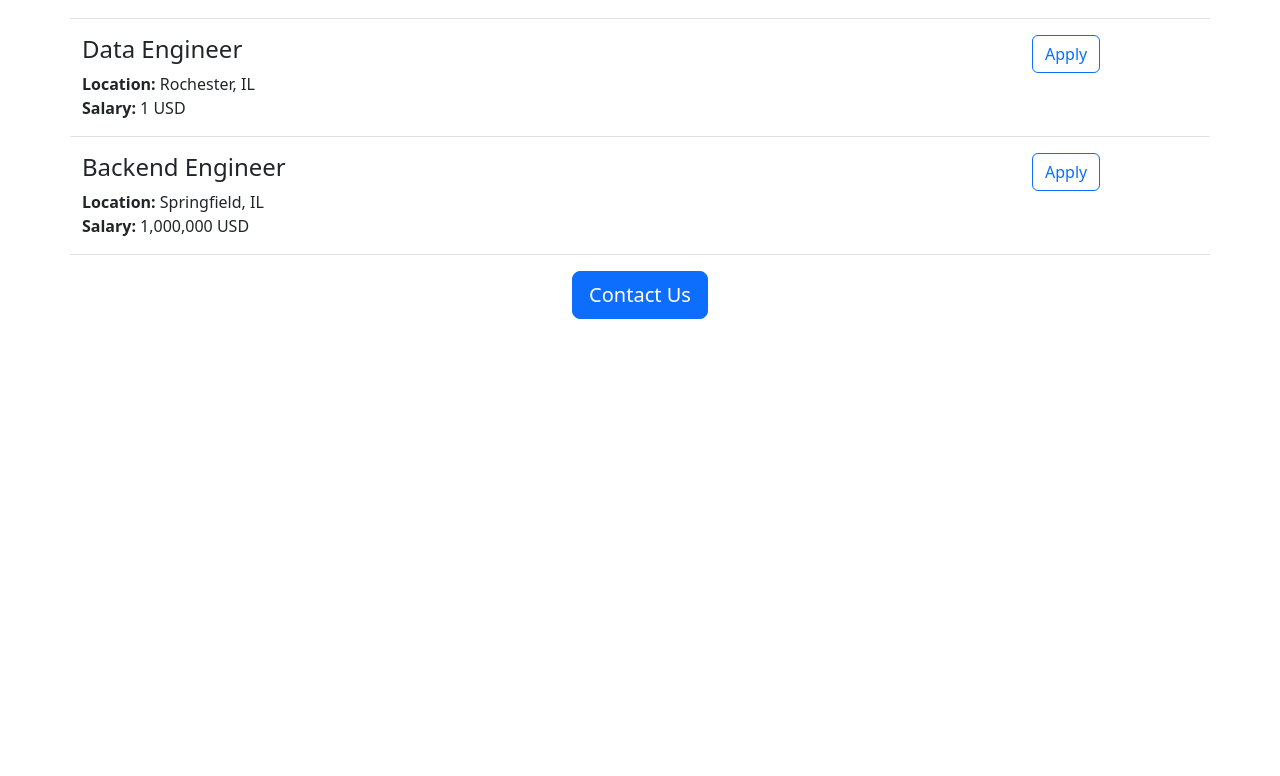
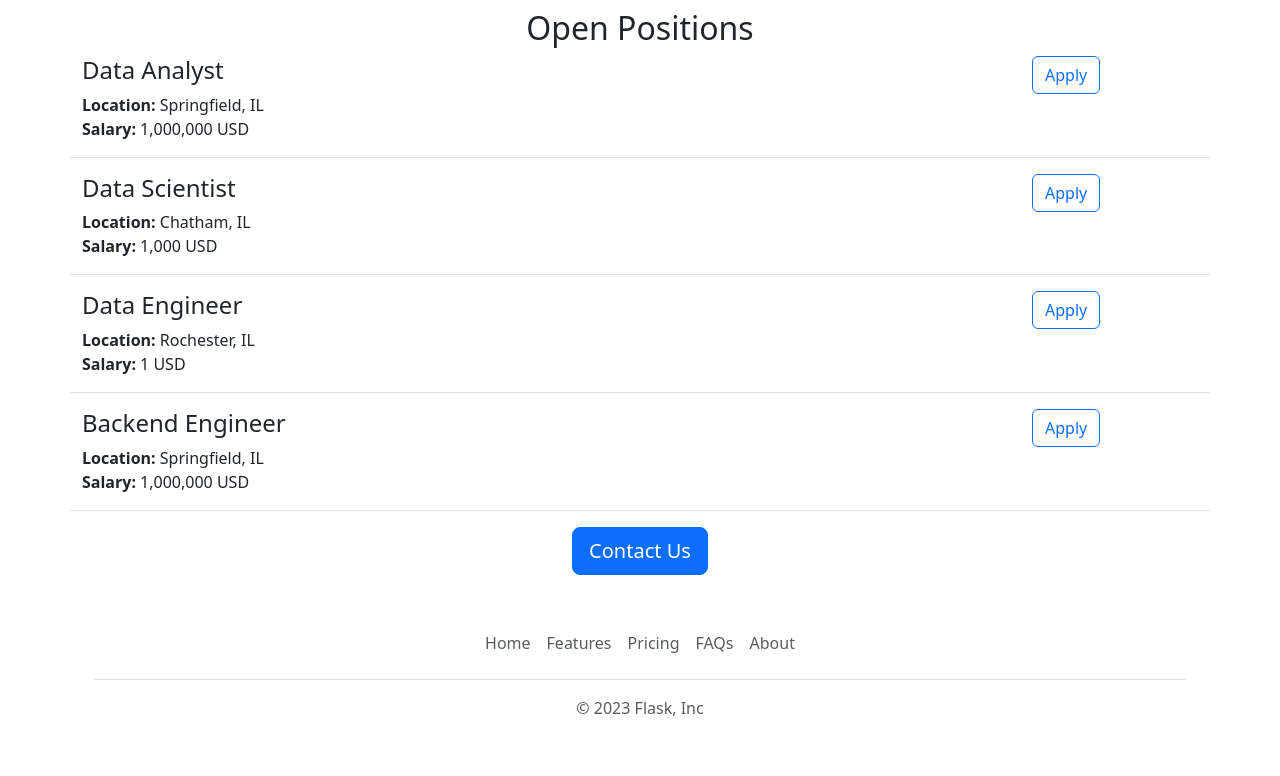
Before and after one commit to davidwiant/flask-careers-website, a Flask app: page / in a window 1280 px wide. Shown: the part 901-1677 px from the top of the page. Before the commit the page ends 1220 px from the top, so only its background shows below. Run offline with Flask 3, Linux system fonts and the light colour scheme.

Commit message:
functional and aesthetic improvements

```diff
--- /dev/null
+++ b/templates/footer.html
@@ -0,0 +1,12 @@
+<div class="container">
+  <footer class="py-3 my-4">
+    <ul class="nav justify-content-center border-bottom pb-3 mb-3">
+      <li class="nav-item"><a href="#" class="nav-link px-2 text-body-secondary">Home</a></li>
+      <li class="nav-item"><a href="#" class="nav-link px-2 text-body-secondary">Features</a></li>
+      <li class="nav-item"><a href="#" class="nav-link px-2 text-body-secondary">Pricing</a></li>
+      <li class="nav-item"><a href="#" class="nav-link px-2 text-body-secondary">FAQs</a></li>
+      <li class="nav-item"><a href="#" class="nav-link px-2 text-body-secondary">About</a></li>
+    </ul>
+    <p class="text-center text-body-secondary">© 2023 Flask, Inc</p>
+  </footer>
+</div>
--- a/templates/home.html
+++ b/templates/home.html
@@ -14,12 +14,20 @@
     </style>
   </head>
   <body>
+    {% include 'nav.html' %}
       <div class="container">
         <h1 class="text-center mt-4 mb-2">Flask Careers</h1>
-      <img class="img-fluid" id="banner" src="https://flask-careers-website.davidwiant.repl.co/static/airplane.jpg">
+        <img class="img-fluid" id="banner" src="/static/airplane.jpg">
         <h2 class="text-center mt-4 mb-2">About Flask</h2>
-      <p class="lead">    Lorem ipsum dolor sit amet, consectetur adipiscing elit, sed do eiusmod tempor incididunt ut labore et dolore magna aliqua. Ut enim ad minim veniam, quis nostrud exercitation ullamco laboris nisi ut aliquip ex ea commodo consequat. Duis aute irure dolor in reprehenderit in voluptate velit esse cillum dolore eu fugiat nulla pariatur. Excepteur sint occenter cupidatat non proident, sunt in culpa qui officia deserunt mollit anim id est laborum.</p>
-    </body>
+        <div class="row">
+          <div class="col-md-6">
+            <p class="lead">    Lorem ipsum dolor sit amet, consectetur adipiscing elit, sed do eiusmod tempor incididunt ut labore et dolore magna aliqua. Ut enim ad minim veniam, quis nostrud exercitation ullamco laboris nisi ut aliquip ex ea commodo consequat. Duis aute irure dolor in reprehenderit in voluptate velit esse cillum dolore eu fugiat nulla pariatur. Excepteur sint occenter cupidatat non proident, sunt in culpa qui officia deserunt mollit anim id est laborum.
+            </p>
+          </div>
+          <div class="d-none d-md-block col-md-6">
+            <img src="/static/people-working.jpg" style="height:320px;"
+          </div>
+        </div>
       <h2 class="text-center mt-4 mb-2">Open Positions</h2>
       <div>
         {% for job in jobs %}
@@ -27,7 +35,9 @@
         {% endfor %}
       </div>
       <div class="text-center">
-      <button class="btn btn-primary btn-lg mb-2">Contact Us</button>
+        <a href="mailto:hello@flask.com?subject=Question%20about%20Job%20Openings&body=My%20name%3A%20%3Cyour%20name%20here%3E%0D%0A%0D%0AMy%20question%3A%20%3Cyour%20question%20here%3E" class="btn btn-primary btn-lg mb-2">Contact Us</a>
       </div>
     </div>
+  </body>
+  {% include 'footer.html' %}
 </html>
--- a/templates/jobitem.html
+++ b/templates/jobitem.html
@@ -15,6 +15,6 @@
   </div>
 
   <div class="col-2">
-    <button type="button" class="btn btn-outline-primary">Apply</button>
+    <a href="mailto:hello@flask.com?subject=Application for {{job['title']}}" type="button" class="btn btn-outline-primary">Apply</a>
   </div>
 </div>
--- /dev/null
+++ b/templates/nav.html
@@ -0,0 +1,37 @@
+<nav class="navbar navbar-expand-lg bg-body-tertiary shadow-sm fixed-top bg-white">
+  <div class="container-fluid">
+    <a class="navbar-brand" href="#">Flask</a>
+    <button class="navbar-toggler" type="button" data-bs-toggle="collapse" data-bs-target="#navbarSupportedContent" aria-controls="navbarSupportedContent" aria-expanded="false" aria-label="Toggle navigation">
+      <span class="navbar-toggler-icon"></span>
+    </button>
+    <div class="collapse navbar-collapse" id="navbarSupportedContent">
+      <ul class="navbar-nav me-auto mb-2 mb-lg-0">
+        <li class="nav-item">
+          <a class="nav-link active" aria-current="page" href="#">Home</a>
+        </li>
+        <li class="nav-item">
+          <a class="nav-link" href="#">Link</a>
+        </li>
+        <li class="nav-item dropdown">
+          <a class="nav-link dropdown-toggle" href="#" role="button" data-bs-toggle="dropdown" aria-expanded="false">
+            Dropdown
+          </a>
+          <ul class="dropdown-menu">
+            <li><a class="dropdown-item" href="#">Action</a></li>
+            <li><a class="dropdown-item" href="#">Another action</a></li>
+            <li><hr class="dropdown-divider"></li>
+            <li><a class="dropdown-item" href="#">Something else here</a></li>
+          </ul>
+        </li>
+        <li class="nav-item">
+          <a class="nav-link disabled" aria-disabled="true">Disabled</a>
+        </li>
+      </ul>
+      <form class="d-flex" role="search">
+        <input class="form-control me-2" type="search" placeholder="Search" aria-label="Search">
+        <button class="btn btn-outline-success" type="submit">Search</button>
+      </form>
+    </div>
+  </div>
+</nav>
+<div style="height:56px;"></div>
```
Also changed, not shown: 1 other file. Lines whose indentation alone changed are shown as unchanged.
